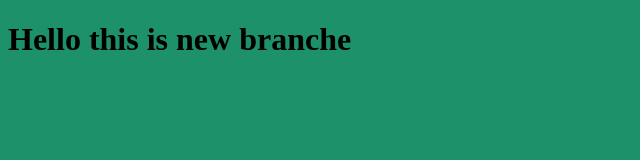
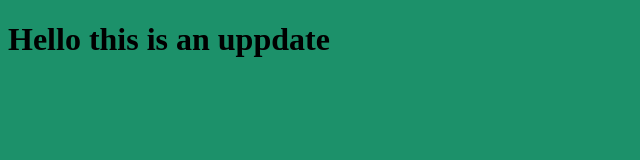
Before and after one commit to cheikhhama/myproject, a plain HTML site: page index.html in a window 1280 px wide. Shown: the whole page, without its empty margins (0-640 px from the left). Drawn offline with Linux system fonts and the light colour scheme.

Commit message:
edit the html file

```diff
--- a/index.html
+++ b/index.html
@@ -7,7 +7,7 @@
     <title>Document</title>
 </head>
 <body>
-    <h1>Hello this is new branche</h1>
+    <h1>Hello this is an uppdate</h1>
     <script src = "app.js"></script>
 </body>
 </html>
```
